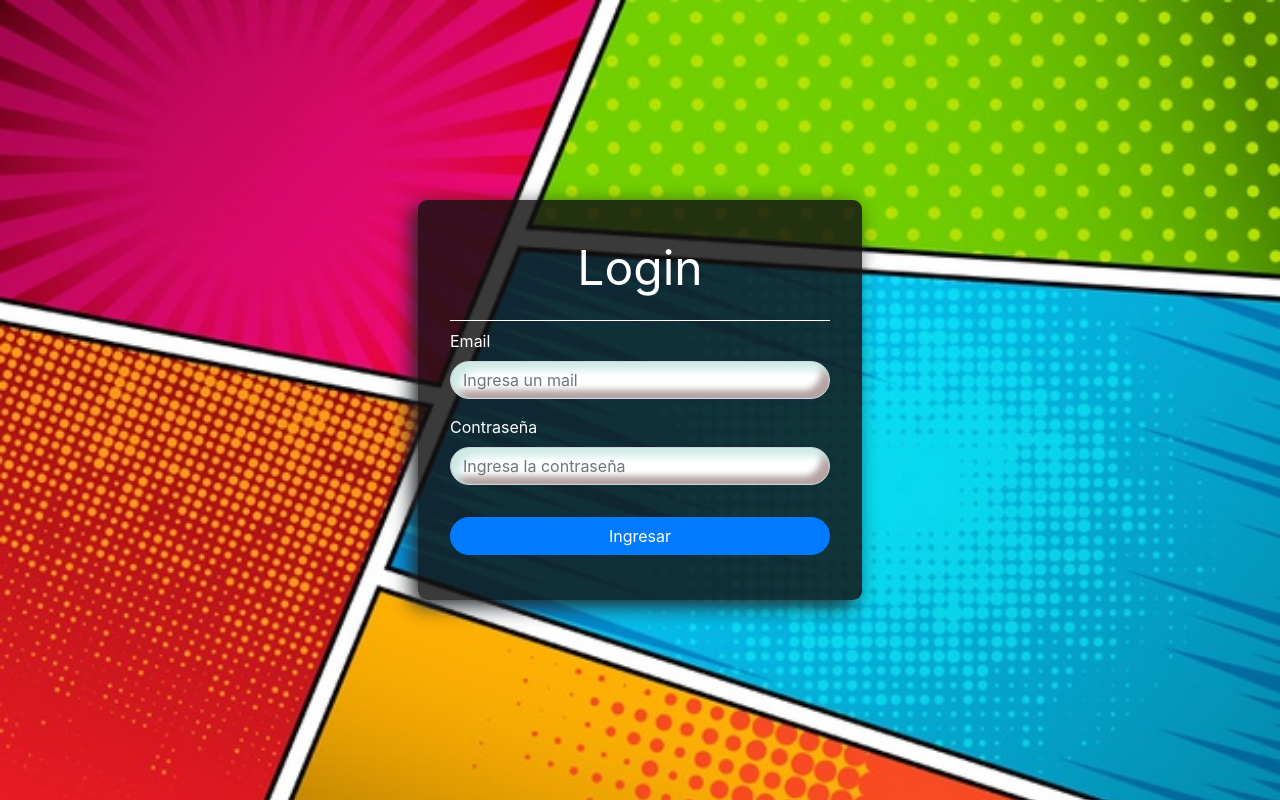
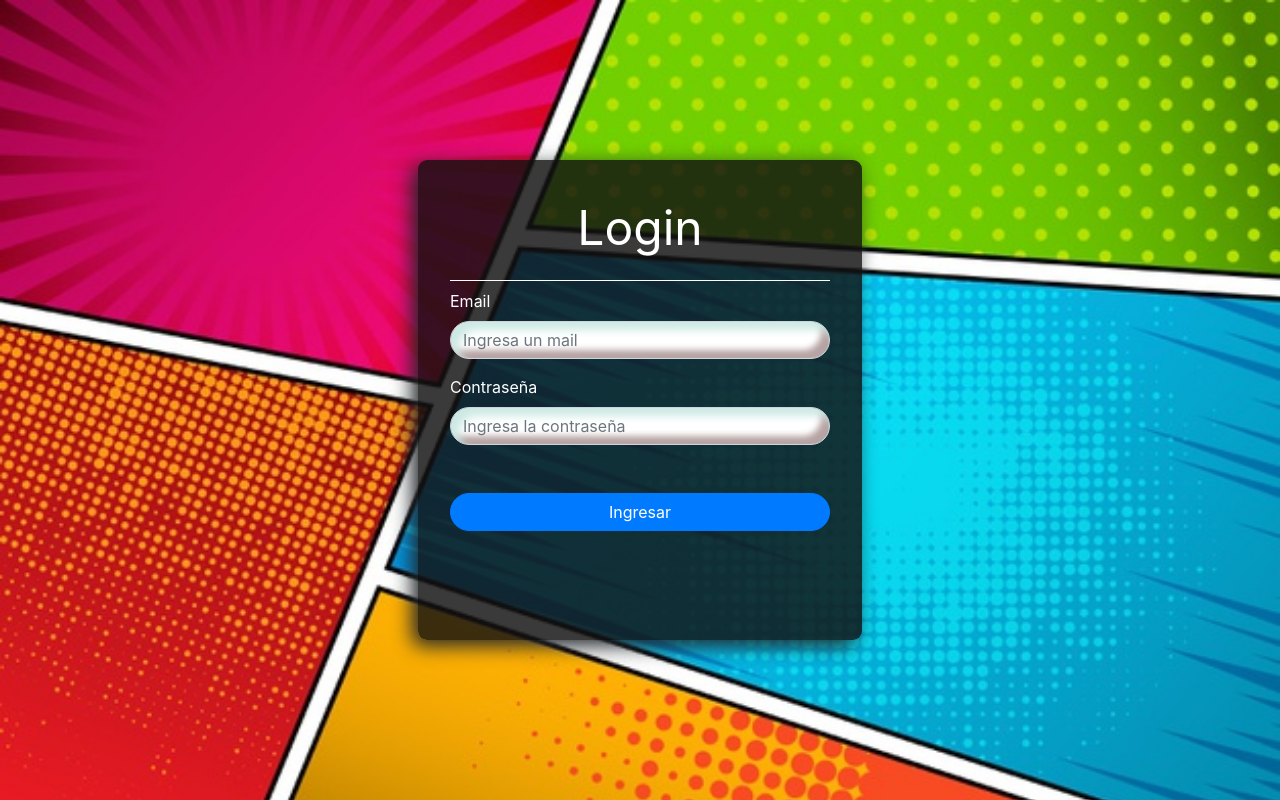
Before and after one commit to naniitevez/challenge-react, a React (Create React App) app in the folder challenge/: page /#/ in a window 1280 px wide. Built offline with nearby package versions, Linux system fonts and the light colour scheme; no server answers.

Commit message:
Component login

```diff
--- a/challenge/src/pages/Login/Login.css
+++ b/challenge/src/pages/Login/Login.css
@@ -1,15 +1,33 @@
 @import url("../../index.css");
 
-.myContainer {
-  height: 100vh;
+.form__container {
+  width: 40%;
+  height: 60%;
+  background: #131212d3;
+  padding: 2rem;
+  border-radius: 9px;
   display: flex;
-  align-items: center;
-  justify-content: center;
+  flex-direction: column;
+  box-shadow: -6px 6px 20px;
 }
 
-.myForm {
-  border-top: 1px solid #ffffff;
-  padding-top: 0.5rem;
+.form__input {
+  border-radius: 20px;
+  box-shadow: inset 8px 8px 8px #cde9e4, inset -8px -8px 6px #b6a3a3;
+}
+
+.form__label {
+  color: #fff;
+}
+
+.form-title {
+  color: #fff;
+  font-size: xxx-large;
+  align-self: center;
+}
+
+.form-validation {
+  color: var(--yellow);
 }
 
 #myButton {
@@ -22,28 +40,16 @@
   transform: translateY(2px);
 }
 
-.form__container {
-  width: 40%;
-  height: 50%;
-  background: #131212d3;
-  padding: 2rem;
-  border-radius: 9px;
+.myContainer {
+  height: 100vh;
+  display: flex;
+  align-items: center;
+  justify-content: center;
+}
+
+.myForm {
+  border-top: 1px solid #ffffff;
+  padding-top: 0.5rem;
   display: flex;
   flex-direction: column;
-  box-shadow: -6px 6px 20px;
 }
-
-.form__label {
-  color: #fff;
-}
-
-.form-title {
-  color: #fff;
-  font-size: xxx-large;
-  align-self: center;
-}
-
-.form__input {
-  border-radius: 20px;
-  box-shadow: inset 8px 8px 8px #cde9e4, inset -8px -8px 6px #b6a3a3;
-}
--- a/challenge/src/pages/Login/Login.jsx
+++ b/challenge/src/pages/Login/Login.jsx
@@ -31,6 +31,10 @@ const Login = () => {
       localStorage.setItem('token', result.token)
       history.push("/home")
     }
+  }
+
+  if (localStorage.token) {
+    history.push("/home")
   }
 
 
--- a/challenge/src/pages/Login/MyInput.jsx
+++ b/challenge/src/pages/Login/MyInput.jsx
@@ -1,19 +1,45 @@
-import './Login.css'
-import Form from 'react-bootstrap/Form'
+import "./Login.css";
+import Form from "react-bootstrap/Form";
+import { useState } from "react";
 
-const MyInput = ({controlId, label, type, placeholder, state, setState}) => {
+const MyInput = ({ controlId, label, type, placeholder, valueState, setState }) => {
+  const [warningText, setWarningText] = useState(false);
+
   const changeInputValue = (e) => {
-        setState(e.target.value)
+    setState(e.target.value);
+  };
+
+  const handleValidation = () => {
+      if (valueState === "") {
+          setWarningText(true);
+        } else {
+            setWarningText(false);
         }
+  };
 
   return (
     <>
       <Form.Group controlId={controlId}>
         <Form.Label className="form__label">{label}</Form.Label>
-              <Form.Control className="form__input" value={state} onChange={changeInputValue} type={type} placeholder={placeholder} />
+        <Form.Control
+          className="form__input"
+          value={valueState}
+          onChange={changeInputValue}
+          onKeyUp={handleValidation}
+          onBlur={handleValidation}
+          type={type}
+          placeholder={placeholder}
+        />
+        {warningText && (
+          <div>
+            <Form.Text className="form-validation">
+              El campo {label.toLowerCase()} no puede estar vacío.
+            </Form.Text>
+          </div>
+        )}
       </Form.Group>
     </>
-    )
-}
+  );
+};
 
-export default MyInput
+export default MyInput;
```
Lines whose indentation alone changed are shown as unchanged.
